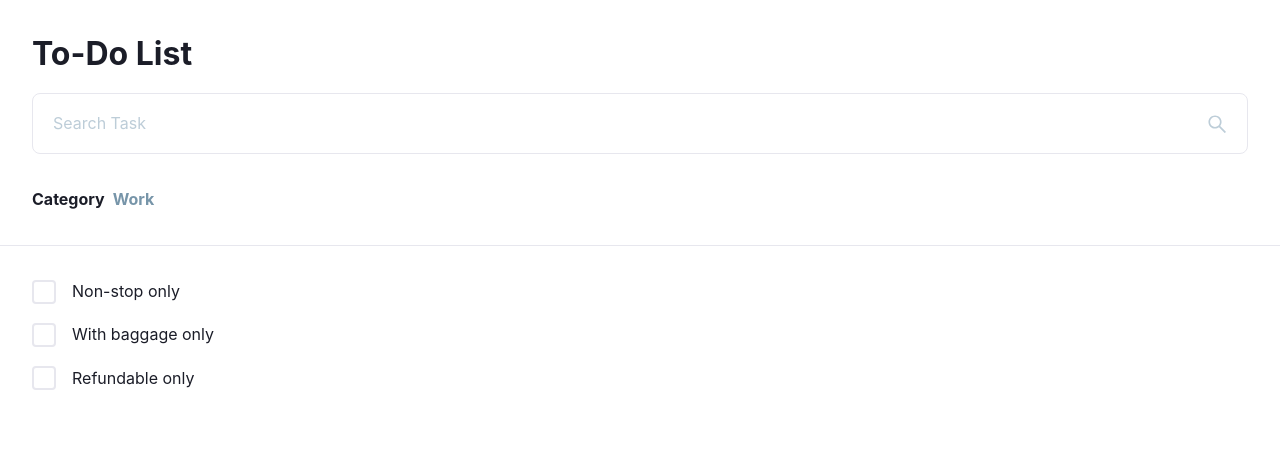
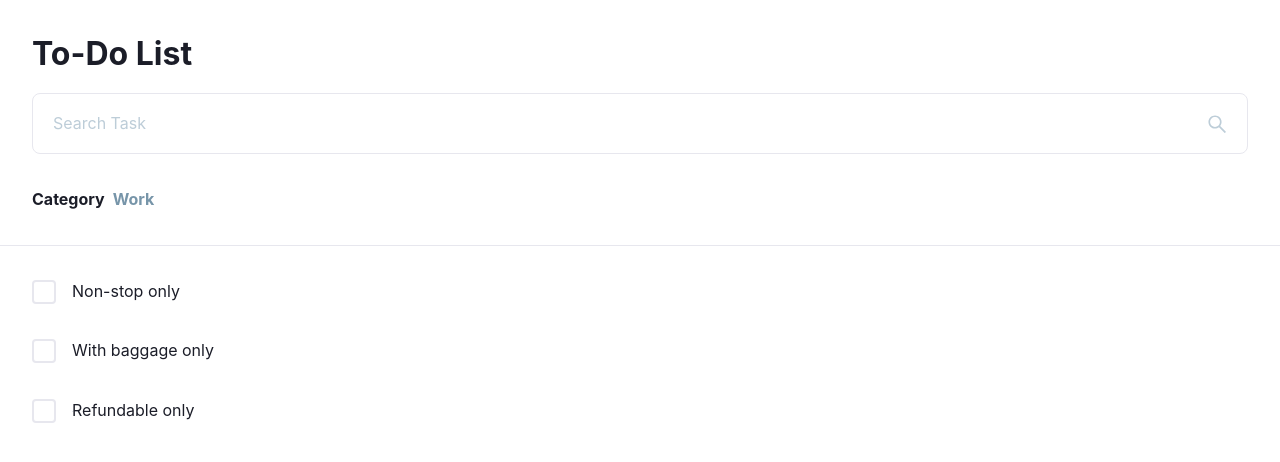
Before and after one commit to sammarxz/test-zenit, a React (Create React App) app: page / in a window 1280 px wide. Shown: the top 462 px of the page. Built offline with nearby package versions, Linux system fonts and the light colour scheme.

Commit message:
add draggable to task;

```diff
--- a/package.json
+++ b/package.json
@@ -10,6 +10,7 @@
     "@types/node": "^12.0.0",
     "@types/react": "^17.0.0",
     "@types/react-dom": "^17.0.0",
+    "framer-motion": "^3.10.0",
     "react": "^17.0.1",
     "react-dom": "^17.0.1",
     "react-scripts": "4.0.3",
--- a/src/App.tsx
+++ b/src/App.tsx
@@ -23,10 +23,10 @@ function App() {
         </div>
       </div>
       <hr className="mt--32" />
-      <div className="container mt--32">
-        <Task className="mb--16" title="Non-stop only"/>
-        <Task className="mb--16" title="With baggage only"/>
-        <Task className="mb--16" title="Refundable only"/>
+      <div className="mt--16">
+        <Task className="mb--16" title="Non-stop only" />
+        <Task className="mb--16" title="With baggage only" />
+        <Task className="mb--16" title="Refundable only" />
       </div>
     </Layout>
   );
--- a/src/components/Input/Input.tsx
+++ b/src/components/Input/Input.tsx
@@ -1,6 +1,7 @@
 import React, { InputHTMLAttributes } from 'react'
 import styled from 'styled-components'
 import { AiOutlineSearch } from 'react-icons/ai'
+import { motion } from 'framer-motion'
 
 interface InputProps extends InputHTMLAttributes<HTMLInputElement> {
   name: string;
@@ -26,6 +27,14 @@ const SearchIcon = styled.div`
 
 const Input: React.FC<InputProps> = ({ name, isSearch, ...rest }) => {
   return (
+    <motion.div
+      whileFocus={{
+        scale: 1.2
+      }}
+      whileTap={{
+        scale: 0.98,
+      }}
+    >
       <Wrapper>
         <InputField id={name} {...rest} />
         {isSearch && (
@@ -34,6 +43,7 @@ const Input: React.FC<InputProps> = ({ name, isSearch, ...rest }) => {
           </SearchIcon>
         )}
       </Wrapper>
+    </motion.div>
   )
 }
 
--- a/src/components/Layout/helpers.ts
+++ b/src/components/Layout/helpers.ts
@@ -15,17 +15,33 @@ export default createGlobalStyle`
     color: var(--color-black);
   }
 
+  .c--white {
+    color: var(--color-white);
+  }
+
+  .bg--red {
+    background-color: var(--color-red);
+  }
+
+  .bg--cta {
+    background-color: var(--color-cta);
+  }
+
+  .bg--white {
+    background-color: #fff;
+  }
+
   /* Spaces */
 
-  .m--0 {
-    margin: 0;
-  }
+  ${[0, 4, 8, 16, 24, 32, 40, 48].map((size) => css`
+    .m--${size} {
+      margin: ${size}px;
+    }
 
-  .p--0 {
-    padding: 0;
-  }
+    .p--${size} {
+      padding: ${size}px;
+    }
 
-  ${[0, 4, 8, 16, 24, 32, 40, 48].map((size) => css`
     ${['top', 'right', 'bottom', 'left'].map((dir) => css`
       .m${dir[0]}--${size}{
         margin-${dir}: ${size}px;
@@ -82,4 +98,11 @@ export default createGlobalStyle`
   .fw--light {
     font-weight: 300;
   }
+
+
+  /* Positions */
+
+  .p--relative {
+    position: relative;
+  }
 `
--- a/src/components/Layout/root.ts
+++ b/src/components/Layout/root.ts
@@ -17,6 +17,7 @@ export default createGlobalStyle`
     --color-light-gray: #BDCDD8;
     --color-border: #E7E7EE;
     --color-cta: #1900FF;
+    --color-red: #DD4A68;
   }
 
   body {
--- a/src/components/Task/Task.tsx
+++ b/src/components/Task/Task.tsx
@@ -1,6 +1,11 @@
 import React, { useState } from 'react'
+import { AiOutlineEdit, AiOutlineDelete } from 'react-icons/ai'
+import { motion, useMotionValue, useAnimation } from 'framer-motion'
 
+import { Wrapper } from './wrapper'
 import { Checkbox } from './checkbox'
+import { Actions } from './actions'
+
 
 interface TaskProps {
   className?: string;
@@ -8,19 +13,71 @@ interface TaskProps {
   title: string;
 }
 
+type Info = {
+  offset: any,
+  velocity: any
+}
+
 const Task: React.FC<TaskProps> = ({ className, title }) => {
-  const [checked, setChecked] = useState(false);
+  const [checked, setChecked] = useState(false)
+  const x = useMotionValue(0)
+  const controls = useAnimation()
+
+  async function handleDragEnd(event:any, info:Info) {
+    if (undefined !== info) {
+      const offset = info.offset.x;
+      const velocity = info.velocity.x;
+
+      if (offset < -140 || velocity < -500) {
+        await controls.start({
+          x: "-110px",
+        })
+      } else {
+        console.log('else',offset)
+        controls.start({
+          x: 0,
+          opacity: 1,
+        })
+      }
+    }
+
+  }
 
   return (
-    <>
-      <Checkbox className={className}>
+    <Wrapper>
+      <motion.div
+        drag="x"
+        dragConstraints={{ left: 0, right: 0 }}
+        dragElastic={0.5}
+        dragTransition={{ bounceStiffness: 600, bounceDamping: 20 }}
+        style={{
+          width: "100%",
+          overflow: "hidden",
+          willChange: "transform",
+          zIndex: 2
+        }}
+        dragDirectionLock
+        onDragEnd={handleDragEnd}
+        animate={controls}
+        className="p--relative bg--white pt--16 pb--16"
+      >
+        <Checkbox className="container">
           <input type="checkbox" checked={checked} />
           <label onClick={() => setChecked(!checked)}>
             <span></span>
             <ins>{title}</ins>
           </label>
         </Checkbox>
-    </>
+      </motion.div>
+      <Actions className="d--flex">
+        <button className="edit bg--cta p--16 d--flex ai--center jc--space-between">
+          <AiOutlineEdit size="1.4rem" className="c--white" />
+        </button>
+        <button className="delete bg--red p--16 d--flex ai--center jc--space-between">
+          <AiOutlineDelete size="1.4rem" className="c--white" />
+        </button>
+      </Actions>
+    </Wrapper>
   )
 }
 
--- /dev/null
+++ b/src/components/Task/actions.ts
@@ -0,0 +1,14 @@
+import styled from 'styled-components'
+
+const Actions = styled.div`
+  position: absolute;
+  top: 2px;
+  right: 0;
+  z-index: 1;
+
+  .edit {
+    border-radius: 8px 0px 0px 8px;
+  }
+`
+
+export { Actions }
--- a/src/components/Task/checkbox.ts
+++ b/src/components/Task/checkbox.ts
@@ -1,8 +1,9 @@
 import styled from 'styled-components'
 
 const Checkbox = styled.div`
-  display: flex;
-  align-items: center;
+  width: 100%;
+  background-color: #fff;
+  z-index: 2;
 
   input {
     position: absolute; // take it out of document flow
--- /dev/null
+++ b/src/components/Task/wrapper.ts
@@ -0,0 +1,7 @@
+import styled from 'styled-components'
+
+const Wrapper = styled.div`
+  position: relative;
+`
+
+export { Wrapper }
```
Also changed, not shown: 1 other file (tests, documents, lock files or other folders). Lines whose indentation alone changed are shown as unchanged.
